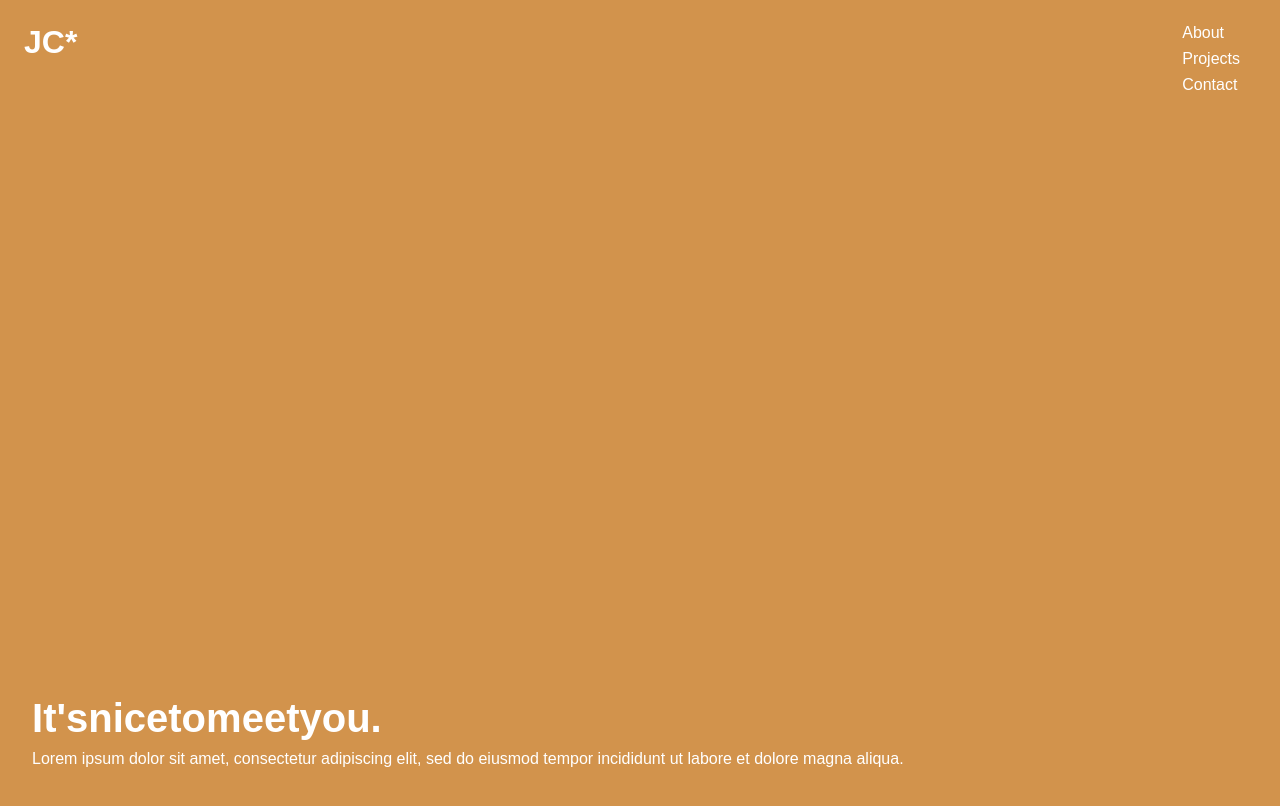
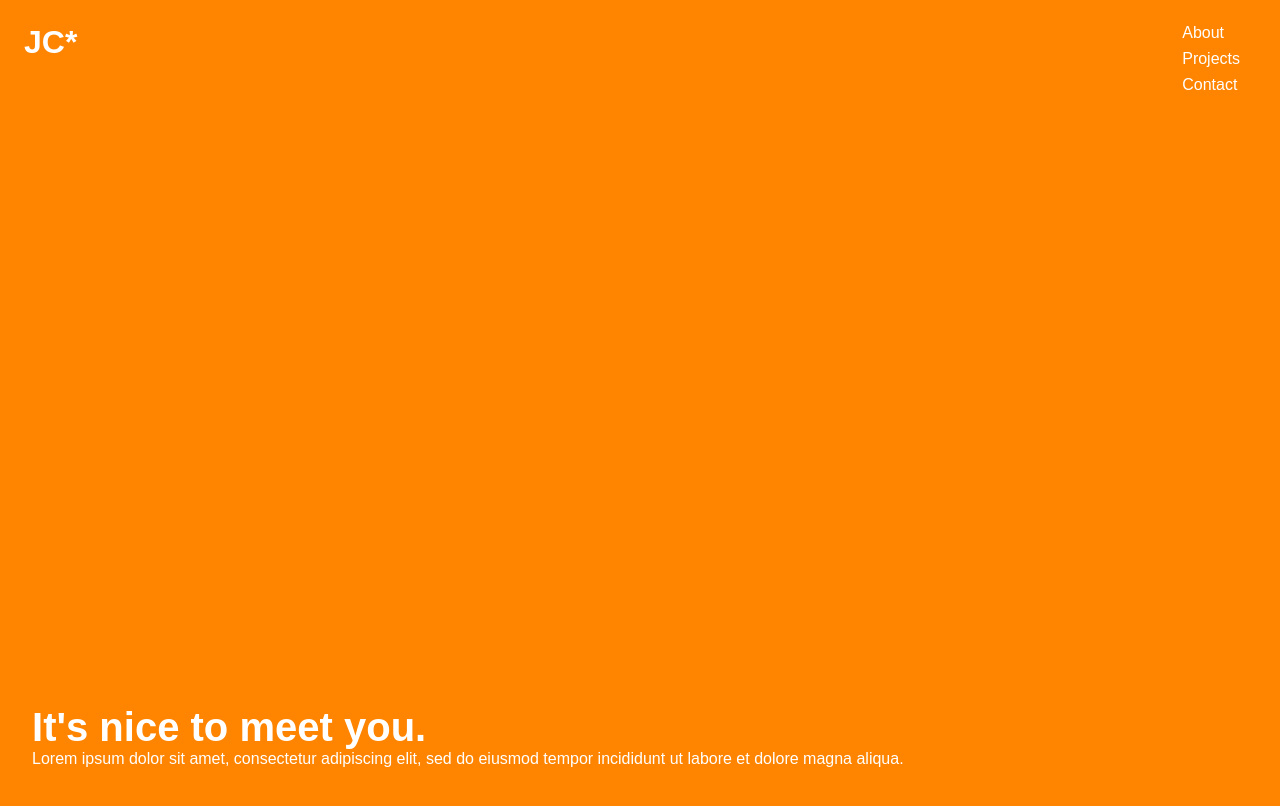
Before and after one commit to JasonCordova/jasoncordova.github.io, a React (Create React App) app: page / in a window 1280 px wide. Shown: the top 806 px of the page. Built offline with nearby package versions, Linux system fonts and the light colour scheme.

Commit message:
Added Framer-Motion

```diff
--- a/package.json
+++ b/package.json
@@ -6,6 +6,7 @@
     "@testing-library/jest-dom": "^5.16.5",
     "@testing-library/react": "^13.4.0",
     "@testing-library/user-event": "^13.5.0",
+    "framer-motion": "^7.6.7",
     "react": "^18.2.0",
     "react-dom": "^18.2.0",
     "react-router-dom": "^6.4.3",
--- a/src/App.js
+++ b/src/App.js
@@ -1,17 +1,26 @@
-import { Routes, Route } from 'react-router-dom';
+import { AnimatePresence } from 'framer-motion';
+import { Routes, Route, useLocation } from 'react-router-dom';
 import Home from './pages/Home';
+import Projects from './pages/Projects';
+import About from './pages/About';
+import Contact from './pages/Contact';
 
 function App() {
+
+  const location = useLocation();
+
   return (
-    <div className="App">
+    <AnimatePresence initial={false} exitBeforeEnter>
+      <Routes location={location} key={location.pathname}>
 
-      <Routes>
+          <Route exact path="/" element={<Home/>}/>
+          <Route exact path="/projects" element={<Projects/>}/>
+          <Route exact path="/contact" element={<Contact/>}/>
+          <Route exact path="/about" element={<About/>}/>
 
-        <Route exact path="/" element={<Home/>}/>
 
       </Routes>
-
-    </div>
+    </AnimatePresence>
   );
 }
 
--- a/src/components/Header.css
+++ b/src/components/Header.css
@@ -9,6 +9,8 @@
     padding-top: 24px;
     justify-content: space-between;
     position: fixed;
+    top: 0px;
+    left: 0px;
 
 }
 
--- a/src/components/Hero.css
+++ b/src/components/Hero.css
@@ -16,18 +16,22 @@
 
     font-size: 40px;
     font-weight: 600;
+    overflow: hidden;
 
 }
 
 .hero-desc {
 
     font-size: 16px;
+    overflow: hidden;
+    display: inline-block;
 
 }
 
 .ind-char {
 
-    display: inline-block;
     overflow: hidden;
+    float: left;
+    white-space: pre;
 
 }
--- a/src/components/Hero.js
+++ b/src/components/Hero.js
@@ -1,23 +1,49 @@
 import './Hero.css';
+import { motion, Variants } from 'framer-motion';
+
+const totalWord = {
+
+    hidden: { translateY: 0 },
+    show: {
+
+        translateY: 0,
+        transition: {
+            delayChildren: 0.2,
+            staggerChildren: 0.01,
+            staggerDirection: 1
+        }
+
+    }
+
+}
+
+const totalLetter = {
+
+    hidden: { opacity: 0, translateY: 100 },
+    show: { opacity: 1, translateY: 0 }
+
+}
 
 const Hero = (props) => {
 
     return (
 
-        <div className="hero">
+        <motion.div className="hero" initial={{opacity: 1, y: 0}} exit={{opacity: 0, y: 100}}>
 
-            <div className="hero-title">
+            <motion.div variants={totalWord} initial="hidden" animate="show" className="hero-title">
 
                 {props.title.split("").map((char, index) => {
 
-                    return (<span className="ind-char" key={index}>{char}</span>);
+                    return (<motion.span variants={totalLetter} className="ind-char" key={index}>{char}</motion.span>);
 
                 })}
 
-            </div>
-            <div className="hero-desc">{props.desc}</div>
+            </motion.div>
 
-        </div>
+            <motion.div variants={totalLetter} initial="hidden" animate="show" className="hero-desc">{props.desc}</motion.div>
+
+        </motion.div>
+
 
     );
 
--- a/src/index.css
+++ b/src/index.css
@@ -2,9 +2,8 @@ body {
 
   margin: 0px;
   padding: 0px;
-  background-color: #D2934C;
+  background-color: #ff8400;
   color: white;
   font-family: Elza, sans-serif;
-  height: 1200px;
 
 }
--- /dev/null
+++ b/src/pages/About.js
@@ -0,0 +1,13 @@
+import Header from '../components/Header.js';
+
+const About = () => {
+
+    return (
+
+        <Header/>
+
+    );
+
+}
+
+export default About;
--- /dev/null
+++ b/src/pages/Contact.js
@@ -0,0 +1,13 @@
+import Header from '../components/Header.js';
+
+const Contact = () => {
+
+    return (
+
+        <Header/>
+
+    );
+
+}
+
+export default Contact;
--- a/src/pages/Home.js
+++ b/src/pages/Home.js
@@ -6,8 +6,8 @@ const Home = () => {
     return (
 
         <>
-        <Header/>
-        <Hero title={"It's nice to meet you."} desc={`Lorem ipsum dolor sit amet, consectetur adipiscing elit, sed do \n eiusmod tempor incididunt ut labore et dolore magna aliqua.`}/>
+            <Header/>
+            <Hero title={"It's nice to meet you."} desc={`Lorem ipsum dolor sit amet, consectetur adipiscing elit, sed do \n eiusmod tempor incididunt ut labore et dolore magna aliqua.`}/>
         </>
 
     );
--- /dev/null
+++ b/src/pages/Projects.js
@@ -0,0 +1,21 @@
+import Header from '../components/Header.js';
+import { motion } from 'framer-motion';
+
+const Projects = () => {
+
+    return (
+
+        <>
+            <Header/>
+            <motion.div
+                initial={{opacity: 0}}
+                animate={{opacity: 1}}
+                exit={{opacity: 0}}
+            >Hello</motion.div>
+        </>
+
+    );
+
+}
+
+export default Projects;
```
Also changed, not shown: 1 other file (tests, documents, lock files or other folders).
